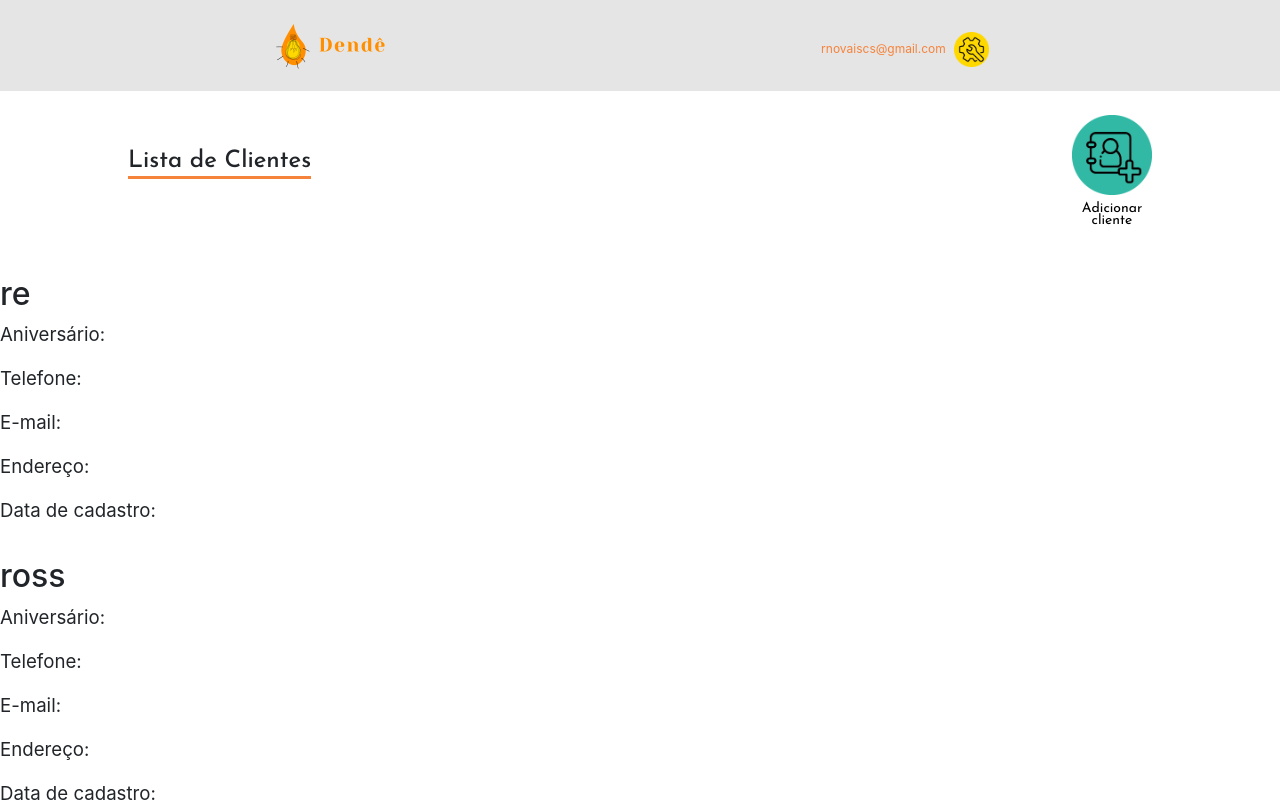
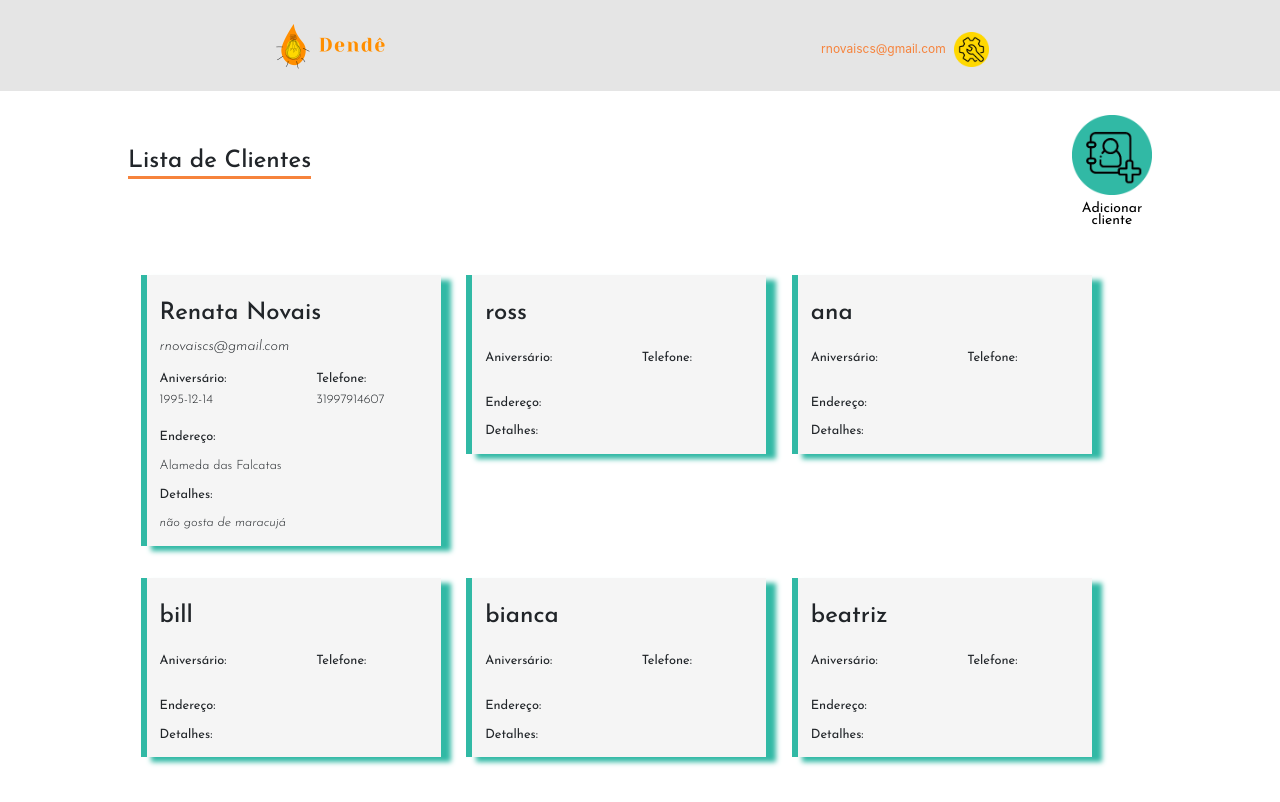
Before and after one commit to renatanovais/dende, a React (Create React App) app in the folder dende-megahack/: page /clientes in a window 1280 px wide. Shown: the top 802 px of the page. Built offline with nearby package versions, Linux system fonts and the light colour scheme.

Commit message:
grid de cards de clientes - nao ficou bom.... precisaremos da NinaDesign em acao

```diff
--- a/dende-megahack/src/App.css
+++ b/dende-megahack/src/App.css
@@ -363,7 +363,7 @@ h1, h2 {
   display: flex;
   font-family: 'Josefin Sans', sans-serif;
   justify-content: space-between;
-  padding: 1vh 8vw 2vh;
+  padding: 1vh 8vw 3vh;
 }
 
 .info-calendar .calendar-date {
@@ -551,8 +551,73 @@ className="label-form" */
 /* FIM PAG CADASTRAR CLIENTES */
 /* INICIO PAG CLIENTES
 CSS APROVEITADO DA PAG CALENDARIO
-className="info-calendar"
+className="info-calendar";
+className="add-button-calendar";
 */
 .info-calendar .list-title {
   border-bottom: 3px solid var(--laranja-dende);
 }
+
+.client-grid {
+  display: flex;
+  flex-wrap: wrap;
+  margin: 1vh auto;
+  max-width: 80%;
+}
+
+.client-card {
+  background-color: whitesmoke;
+  box-shadow: 10px 5px 5px var(--verde-dende);
+  border-left: 6px solid var(--verde-dende);
+  display: flex;
+  font-size: 0.9rem;
+  font-family: 'Josefin Sans', sans-serif;;
+  flex-direction: column;
+  margin: 1vh 1vw 3vh;
+  padding: 3vh 10vw 1vh 5vw;
+  max-width: 300px;
+}
+
+.client-card .email-info {
+  font-style: italic;
+  font-weight: 300;
+  margin-top: none;
+}
+
+.client-card .geral-info {
+  font-size: 0.8rem;
+  line-height: 0.8rem;
+  margin: 0;
+  padding: 0;
+}
+
+.client-card .geral-info .row-info {
+  display: flex;
+  justify-content: space-between;
+}
+
+.client-card .geral-info .row-info p {
+  display: flex;
+  justify-content: space-between;
+  margin: 0;
+  padding: 0 7em 8px 0;
+}
+
+.client-card .geral-info .row-info .row-data{
+  font-weight: 300;
+  padding-bottom: 3vh;
+}
+
+.client-card .geral-info .other-info .other-info-data {
+  font-weight: 300;
+}
+
+.italic-info {
+  font-style: italic;
+}
+
+@media (min-width: 700px) {
+  .client-card {
+    padding: 3vh 5vw 0 1vw;
+  }
+}
--- a/dende-megahack/src/components/ClientCard.jsx
+++ b/dende-megahack/src/components/ClientCard.jsx
@@ -1,15 +1,33 @@
 import React from 'react';
 
 export default function ClientCard(props) {
-  const { name, birthday, phone, email, address, registryDate } = props.client;
+  const { name, birthday, phone, email, address, observations } = props.client;
   return (
     <div>
-      <h2>{name}</h2>
-      <p>Aniversário: {birthday}</p>
-      <p>Telefone: {phone}</p>
-      <p>E-mail: {email}</p>
-      <p>Endereço: {address}</p>
-      <p>Data de cadastro:{registryDate}</p>
+    <div className="client-card">
+      <h4>{name}</h4>
+      <p className="email-info">{email}</p>
+      <div className="geral-info">
+        <div className="row-info">
+          <div>
+            <p>Aniversário:</p>
+            <p className="row-data">{birthday}</p>
+          </div>
+          <div>
+           <p>Telefone:</p>
+           <p className="row-data">{phone}</p>
+          </div>
+        </div>
+        <div className="other-info">
+          <p>Endereço: </p>
+          <p className="other-info-data">{address}</p>
+        </div>
+        <div className="other-info">
+          <p>Detalhes: </p>
+          <p className="other-info-data italic-info">{observations}</p>
+        </div>
+      </div>
+    </div>
     </div>
   );
 }
--- a/dende-megahack/src/pages/Clients.js
+++ b/dende-megahack/src/pages/Clients.js
@@ -17,7 +17,7 @@ function Clients(props) {
           <p>Adicionar <br/> cliente</p>
         </Link>
       </div>
-      <div>
+      <div className="client-grid">
         {clients.length === 0 ? <p>Nenhum cliente cadastrado</p>
         :
         clients.map((client) => (
--- a/dende-megahack/src/redux/reducers/clientsReducer.js
+++ b/dende-megahack/src/redux/reducers/clientsReducer.js
@@ -1,7 +1,13 @@
 import { SAVE_CLIENT } from '../actions';
 
 const initialState = {
-  clients: [{name: 're'}, {name: 'ross'}, {name: 'ana'}, {name: 'bill'}, {name: 'bianca'}, {name: 'beatriz'}],
+  clients: [{name:"Renata Novais",
+  birthday:"1995-12-14",
+  phone:"31997914607",
+  email:"rnovaiscs@gmail.com",
+  address:"Alameda das Falcatas",
+  observations:"não gosta de maracujá",
+  registryDate:"2020-09-06T18:10"}, {name: 'ross'}, {name: 'ana'}, {name: 'bill'}, {name: 'bianca'}, {name: 'beatriz'}],
 };
 
 export function clientsReducer(state = initialState, action) {
@@ -28,4 +34,10 @@ export function clientsReducer(state = initialState, action) {
 }
 
 //  PARA TESTAR DROPDOWN NA PÁGINA DE AGENDAR ENCOMENDA
-// {name: 're'}, {name: 'ross'}, {name: 'ana'}, {name: 'bill'}, {name: 'bianca'}, {name: 'beatriz'}
+// {name:"Renata Novais",
+//   birthday:"1995-12-14",
+//   phone:"31997914607",
+//   email:"rnovaiscs@gmail.com",
+//   address:"Alameda das Falcatas",
+//   observations:"não gosta de maracujá",
+//   registryDate:"2020-09-06T18:10"}, {name: 'ross'}, {name: 'ana'}, {name: 'bill'}, {name: 'bianca'}, {name: 'beatriz'}
```
